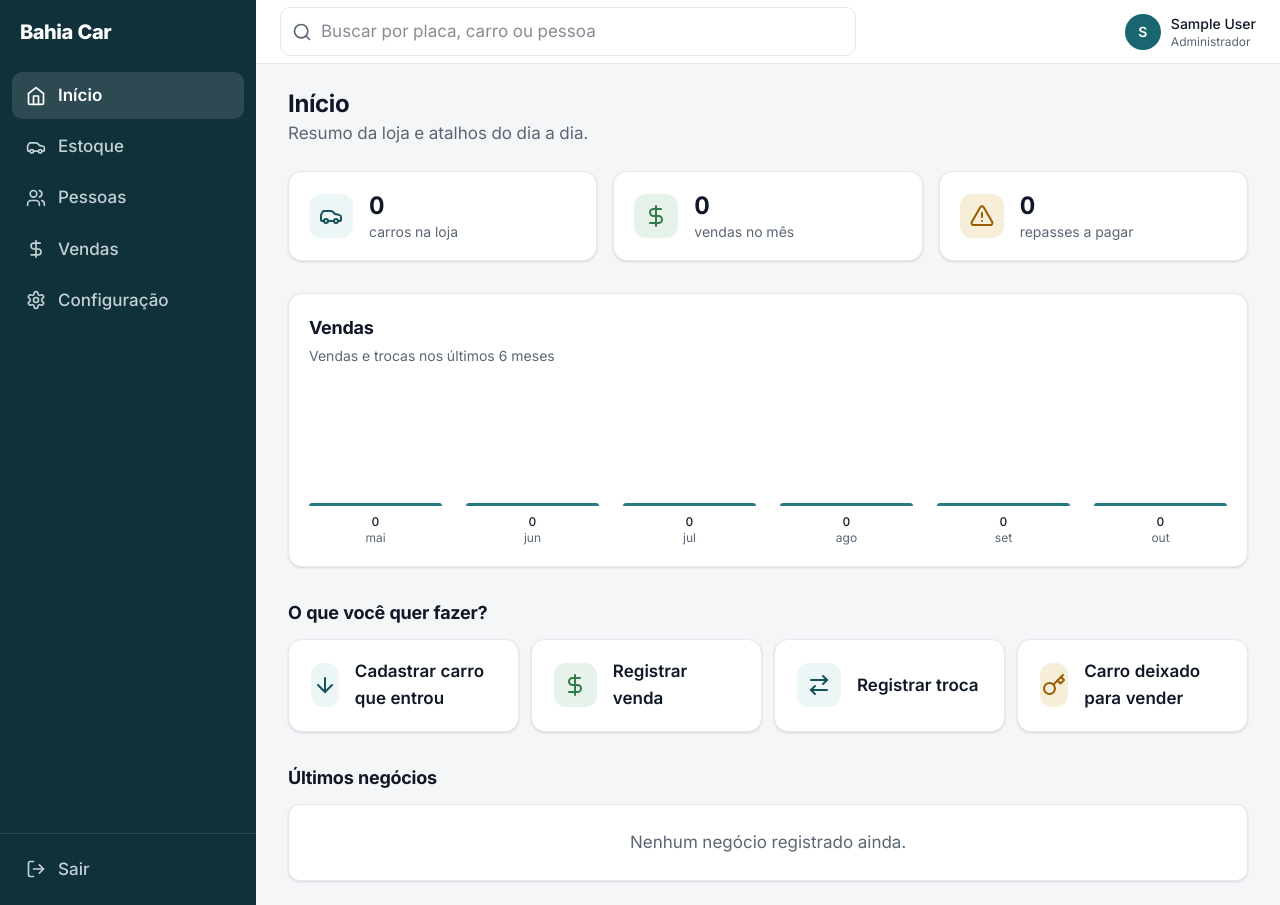
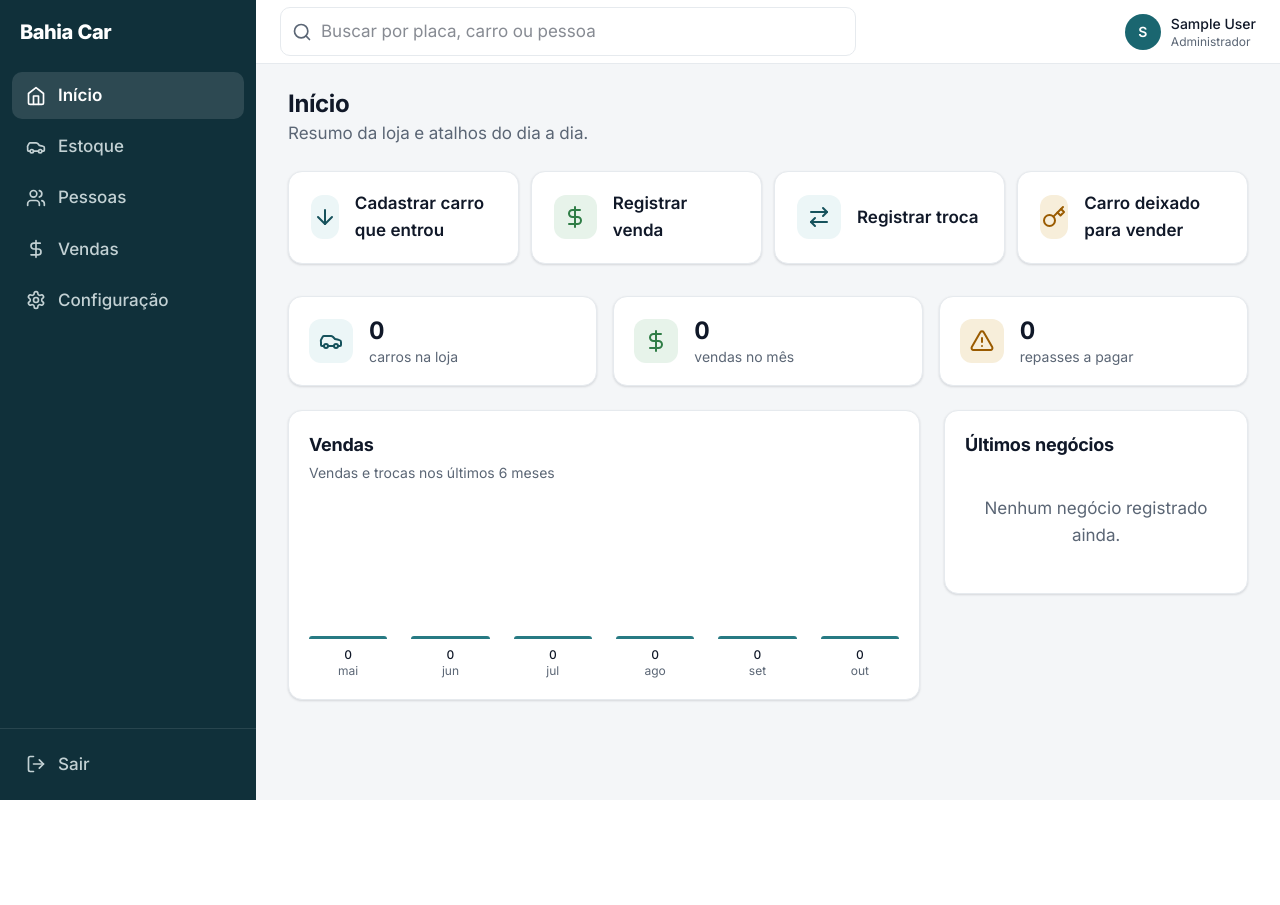
Before and after one commit to karinefaraujo05/sistema-bahia-car, a Django app: page / in a window 1280 px wide. After the commit the page ends 800 px from the top, so only its background shows below. Run offline with Django 5.2, Linux system fonts and the light colour scheme; a user stored in the database is signed in; tables that the repository leaves empty hold one stand-in row (values such as "Sample post"); style sheets or scripts are compiled from the project's sources.

Commit message:
Reorganiza o painel (atalhos, indicadores, gráfico ao lado dos negócios) e ajusta botões

```diff
--- a/static/css/input.css
+++ b/static/css/input.css
@@ -114,12 +114,13 @@
     justify-content: center;
     gap: 0.5rem;
     min-height: 48px;
-    padding: 0.75rem 1.25rem;
-    border-radius: 0.625rem;
+    padding: 0.75rem 1.375rem;
+    border-radius: 0.75rem;
     font-weight: 600;
     text-align: center;
     cursor: pointer;
-    transition: background-color 0.15s ease, box-shadow 0.15s ease, border-color 0.15s ease;
+    transition: background-color 0.15s ease, box-shadow 0.15s ease, border-color 0.15s ease,
+      transform 0.15s ease;
   }
 
   .botao-primario {
@@ -129,6 +130,8 @@
   }
   .botao-primario:hover {
     background-color: var(--color-petroleo-700);
+    box-shadow: var(--shadow-md);
+    transform: translateY(-1px);
   }
 
   .botao-secundario {
--- a/templates/inicio.html
+++ b/templates/inicio.html
@@ -8,8 +8,36 @@
     <p class="text-tinta-suave">Resumo da loja e atalhos do dia a dia.</p>
   </div>
 
+  {# Atalhos em destaque. #}
+  <nav class="mb-8 grid gap-3 sm:grid-cols-2 lg:grid-cols-4" aria-label="Ações">
+    <a href="{% url 'negocios:iniciar' 'compra' %}" class="cartao-acao gap-4">
+      <span class="indicador-icone bg-petroleo-50 text-petroleo-700">
+        <svg viewBox="0 0 24 24" fill="none" stroke="currentColor" stroke-width="2" stroke-linecap="round" stroke-linejoin="round"><path d="M12 5v14"/><path d="m19 12-7 7-7-7"/></svg>
+      </span>
+      <span>Cadastrar carro que entrou</span>
+    </a>
+    <a href="{% url 'negocios:iniciar' 'venda' %}" class="cartao-acao gap-4">
+      <span class="indicador-icone bg-verde-fundo text-verde">
+        <svg viewBox="0 0 24 24" fill="none" stroke="currentColor" stroke-width="2" stroke-linecap="round" stroke-linejoin="round"><line x1="12" x2="12" y1="2" y2="22"/><path d="M17 5H9.5a3.5 3.5 0 0 0 0 7h5a3.5 3.5 0 0 1 0 7H6"/></svg>
+      </span>
+      <span>Registrar venda</span>
+    </a>
+    <a href="{% url 'negocios:iniciar' 'troca' %}" class="cartao-acao gap-4">
+      <span class="indicador-icone bg-petroleo-50 text-petroleo-700">
+        <svg viewBox="0 0 24 24" fill="none" stroke="currentColor" stroke-width="2" stroke-linecap="round" stroke-linejoin="round"><path d="m16 3 4 4-4 4"/><path d="M20 7H4"/><path d="m8 21-4-4 4-4"/><path d="M4 17h16"/></svg>
+      </span>
+      <span>Registrar troca</span>
+    </a>
+    <a href="{% url 'negocios:consignar' %}" class="cartao-acao gap-4">
+      <span class="indicador-icone bg-ambar-fundo text-ambar">
+        <svg viewBox="0 0 24 24" fill="none" stroke="currentColor" stroke-width="2" stroke-linecap="round" stroke-linejoin="round"><circle cx="7.5" cy="15.5" r="5.5"/><path d="m21 2-9.6 9.6"/><path d="m15.5 7.5 3 3L22 7l-3-3"/></svg>
+      </span>
+      <span>Carro deixado para vender</span>
+    </a>
+  </nav>
+
   {# Indicadores. #}
-  <section class="mb-8 grid gap-4 sm:grid-cols-3" aria-label="Resumo">
+  <section class="mb-6 grid gap-4 sm:grid-cols-3" aria-label="Resumo">
     <div class="indicador flex items-center gap-4">
       <span class="indicador-icone bg-petroleo-50 text-petroleo-700">
         <svg viewBox="0 0 24 24" fill="none" stroke="currentColor" stroke-width="2" stroke-linecap="round" stroke-linejoin="round"><path d="M19 17h2c.6 0 1-.4 1-1v-3c0-.9-.7-1.7-1.5-1.9C18.7 10.6 16 10 16 10s-1.3-1.4-2.2-2.3c-.5-.4-1.1-.7-1.8-.7H5c-.6 0-1.1.4-1.4.9l-1.5 2.8A3 3 0 0 0 2 13v3c0 .6.4 1 1 1h2"/><circle cx="7" cy="17" r="2"/><path d="M9 17h6"/><circle cx="17" cy="17" r="2"/></svg>
@@ -41,12 +69,12 @@
     </div>
   </section>
 
-  {# Gráfico de vendas dos últimos 6 meses. #}
-  <section class="mb-8" aria-label="Vendas">
-    <div class="painel p-5">
+  {# Gráfico de vendas ao lado dos últimos negócios. #}
+  <div class="grid gap-6 lg:grid-cols-3 lg:items-start">
+    <section class="painel p-5 lg:col-span-2" aria-label="Vendas">
       <h2 class="mb-1 text-lg">Vendas</h2>
       <p class="mb-5 text-sm text-tinta-suave">Vendas e trocas nos últimos 6 meses</p>
-      <div class="flex h-40 items-end gap-3 sm:gap-6">
+      <div class="flex h-44 gap-3 sm:gap-6">
         {% for m in grafico_vendas %}
           <div class="flex flex-1 flex-col items-center">
             <div class="flex w-full flex-1 items-end">
@@ -61,45 +89,15 @@
           </div>
         {% endfor %}
       </div>
-    </div>
     </section>
 
-  {# Ações. #}
-  <h2 class="mb-3 text-lg">O que você quer fazer?</h2>
-  <nav class="mb-8 grid gap-3 sm:grid-cols-2 lg:grid-cols-4" aria-label="Ações">
-    <a href="{% url 'negocios:iniciar' 'compra' %}" class="cartao-acao gap-4">
-      <span class="indicador-icone bg-petroleo-50 text-petroleo-700">
-        <svg viewBox="0 0 24 24" fill="none" stroke="currentColor" stroke-width="2" stroke-linecap="round" stroke-linejoin="round"><path d="M12 5v14"/><path d="m19 12-7 7-7-7"/></svg>
-      </span>
-      <span>Cadastrar carro que entrou</span>
-    </a>
-    <a href="{% url 'negocios:iniciar' 'venda' %}" class="cartao-acao gap-4">
-      <span class="indicador-icone bg-verde-fundo text-verde">
-        <svg viewBox="0 0 24 24" fill="none" stroke="currentColor" stroke-width="2" stroke-linecap="round" stroke-linejoin="round"><line x1="12" x2="12" y1="2" y2="22"/><path d="M17 5H9.5a3.5 3.5 0 0 0 0 7h5a3.5 3.5 0 0 1 0 7H6"/></svg>
-      </span>
-      <span>Registrar venda</span>
-    </a>
-    <a href="{% url 'negocios:iniciar' 'troca' %}" class="cartao-acao gap-4">
-      <span class="indicador-icone bg-petroleo-50 text-petroleo-700">
-        <svg viewBox="0 0 24 24" fill="none" stroke="currentColor" stroke-width="2" stroke-linecap="round" stroke-linejoin="round"><path d="m16 3 4 4-4 4"/><path d="M20 7H4"/><path d="m8 21-4-4 4-4"/><path d="M4 17h16"/></svg>
-      </span>
-      <span>Registrar troca</span>
-    </a>
-    <a href="{% url 'negocios:consignar' %}" class="cartao-acao gap-4">
-      <span class="indicador-icone bg-ambar-fundo text-ambar">
-        <svg viewBox="0 0 24 24" fill="none" stroke="currentColor" stroke-width="2" stroke-linecap="round" stroke-linejoin="round"><circle cx="7.5" cy="15.5" r="5.5"/><path d="m21 2-9.6 9.6"/><path d="m15.5 7.5 3 3L22 7l-3-3"/></svg>
-      </span>
-      <span>Carro deixado para vender</span>
-    </a>
-  </nav>
-
-  {# Últimos negócios. #}
+    <section class="painel p-5 lg:col-span-1" aria-label="Últimos negócios">
       <h2 class="mb-3 text-lg">Últimos negócios</h2>
       {% if ultimos_negocios %}
-    <ul class="divide-y divide-borda overflow-hidden rounded-xl border border-borda bg-superficie shadow-sm">
+        <ul class="-mx-2 divide-y divide-borda">
           {% for negocio in ultimos_negocios %}
             <li>
-          <a href="{% url 'negocios:detalhe' negocio.pk %}" class="flex items-center justify-between px-4 py-3 hover:bg-petroleo-50">
+              <a href="{% url 'negocios:detalhe' negocio.pk %}" class="flex items-center justify-between rounded-lg px-2 py-2.5 hover:bg-petroleo-50">
                 <span class="font-medium">
                   {{ negocio.get_tipo_display }}{% if negocio.numero_contrato %} nº {{ negocio.numero_contrato }}{% endif %}
                 </span>
@@ -109,8 +107,8 @@
           {% endfor %}
         </ul>
       {% else %}
-    <p class="rounded-xl border border-borda bg-superficie px-4 py-6 text-center text-tinta-suave shadow-sm">
-      Nenhum negócio registrado ainda.
-    </p>
+        <p class="py-6 text-center text-tinta-suave">Nenhum negócio registrado ainda.</p>
       {% endif %}
+    </section>
+  </div>
 {% endblock %}
```
Lines whose indentation alone changed are shown as unchanged.
